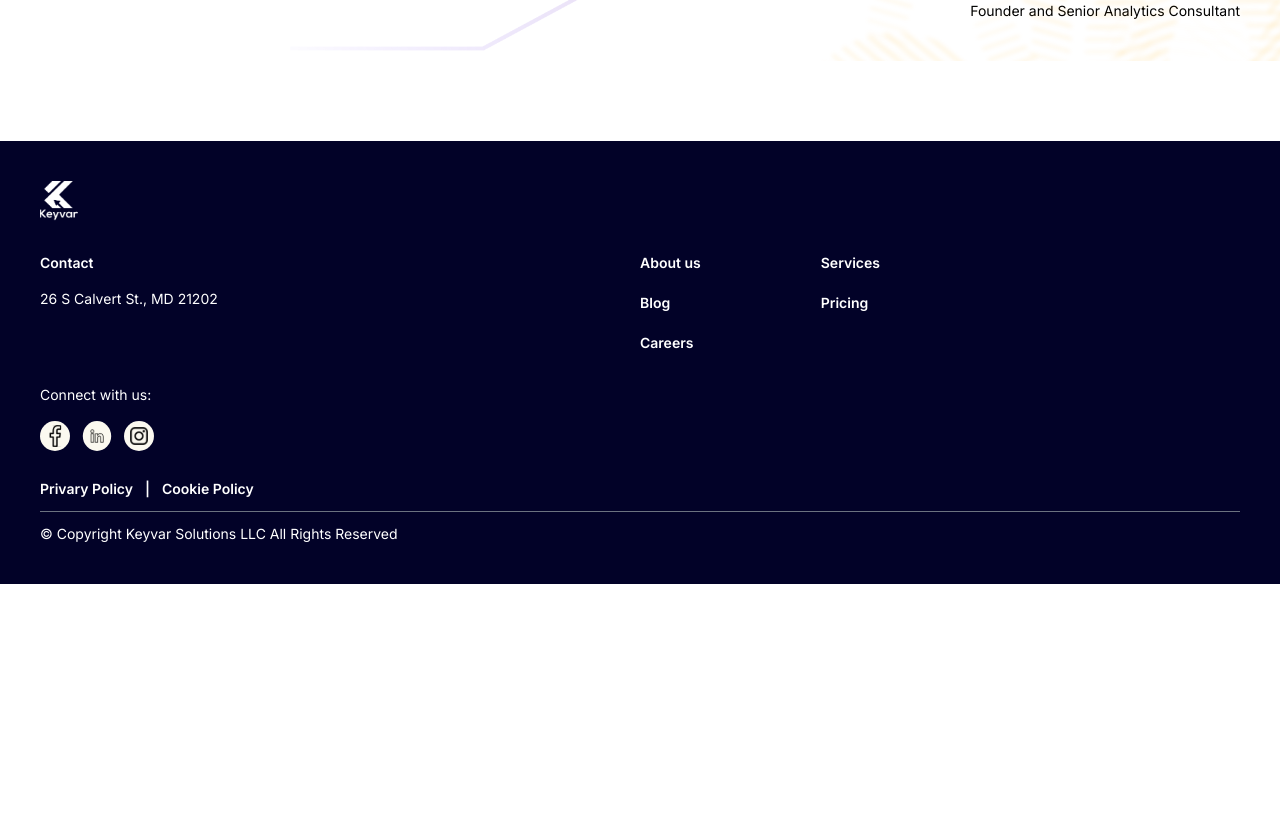
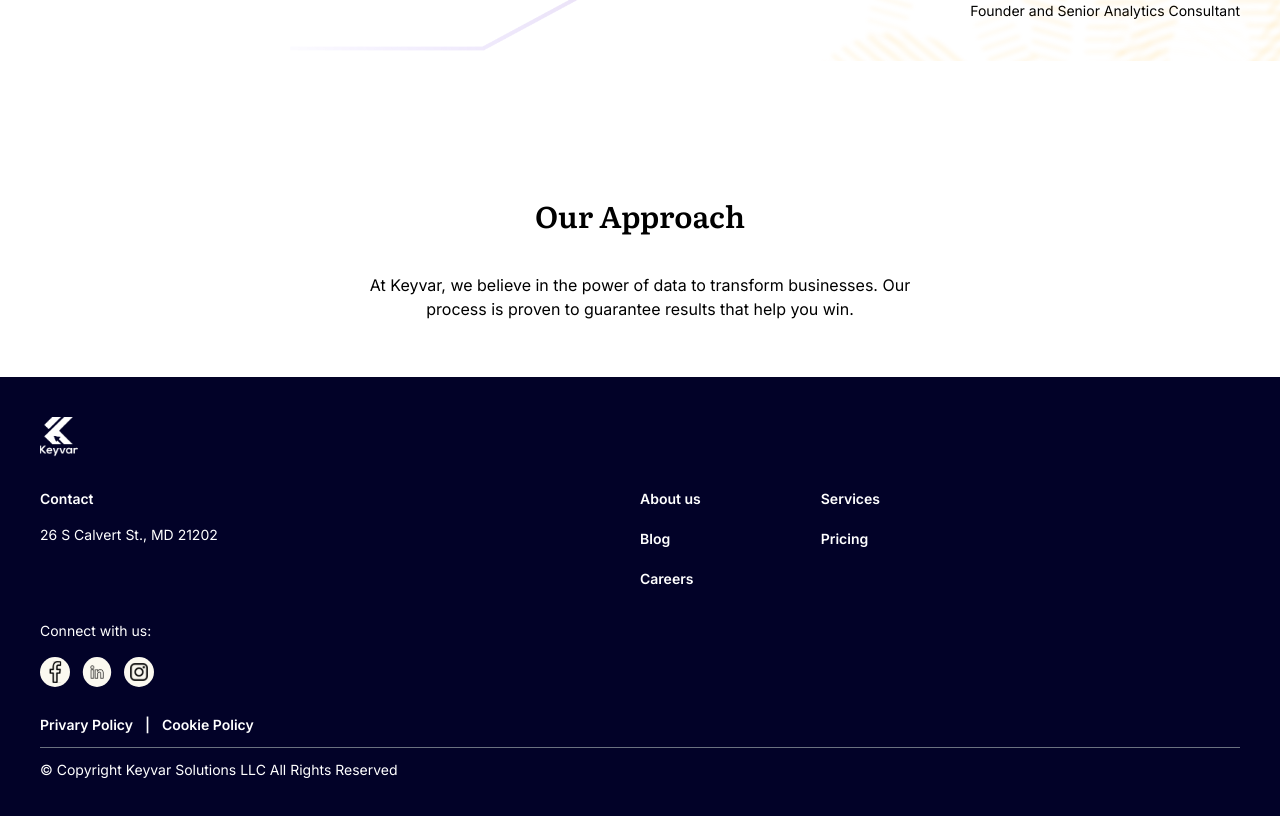
Before and after one commit to Perebonilado/keyvar-client, a Next.js app: page / in a window 1280 px wide. Shown: the part 2313-3129 px from the top of the page. Before the commit the page ends 2897 px from the top, so only its background shows below. Built offline with nearby package versions, Linux system fonts and the light colour scheme.

Commit message:
approach item

```diff
--- /dev/null
+++ b/@modules/Home/OurApproachContainer.tsx
@@ -0,0 +1,20 @@
+import Container from "@/@shared/ui-components/Container";
+import React, { FC } from "react";
+import OurApproachItem from "./OurApproachItem";
+
+const OurApproachContainer: FC = () => {
+  return (
+    <section className="py-14">
+      <Container>
+        <h4 className="text-center text-3xl font-semibold">Our Approach</h4>
+        <p className="text-center w-full max-w-[600px] mx-auto mt-10">
+          At Keyvar, we believe in the power of data to transform businesses.
+          Our process is proven to guarantee results that help you win.
+        </p>
+
+      </Container>
+    </section>
+  );
+};
+
+export default OurApproachContainer;
--- /dev/null
+++ b/@modules/Home/OurApproachItem.tsx
@@ -0,0 +1,25 @@
+import React, { FC } from "react";
+
+const OurApproachItem: FC = () => {
+  return (
+    <div className="w-full z-1 relative max-w-[350px] h-[110px] bg-[#FBF9F0] rounded-xl p-3 text-sm flex flex-col justify-end">
+
+        <div className="flex flex-col absolute border border-[#2C00B9] w-1/2 h-[70px] left-0 -top-[64%] translate-y-1/2 rounded-xl">
+            <p className="text-semibold font-semibold flex items-center px-2" style={{flex: 1}}>
+                Insight
+            </p>
+            <p className="italic text-xs font-semibold flex items-center px-2" style={{flex: 1}}>
+                explore/understand
+            </p>
+        </div>
+
+      <p className="text-[#494949] text-sm">
+        Provide an understanding into your audience and their digital behavior.
+      </p>
+
+      <div className="absolute w-[90%] h-full bg-white rounded-xl border border-[#FDD78B] left-1 top-2 -z-[1] shadow-md"></div>
+    </div>
+  );
+};
+
+export default OurApproachItem;
--- a/pages/index.tsx
+++ b/pages/index.tsx
@@ -1,6 +1,7 @@
 import Banner from "@/@modules/Home/Banner/Banner";
 import DigitalMarketingContainer from "@/@modules/Home/DigitalMarketingContainer/DigitalMarketingContainer";
 import HelpClients from "@/@modules/Home/HelpClients/HelpClients";
+import OurApproachContainer from "@/@modules/Home/OurApproachContainer";
 import AppHead from "@/@shared/components/AppHead";
 import AppLayout from "@/@shared/layout/AppLayout";
 
@@ -12,6 +13,7 @@ export default function Home() {
         <Banner />
         <HelpClients />
         <DigitalMarketingContainer />
+        <OurApproachContainer />
       </AppLayout>
     </>
   );
```
Also changed, not shown: 1 other file (tests, documents, lock files or other folders).
